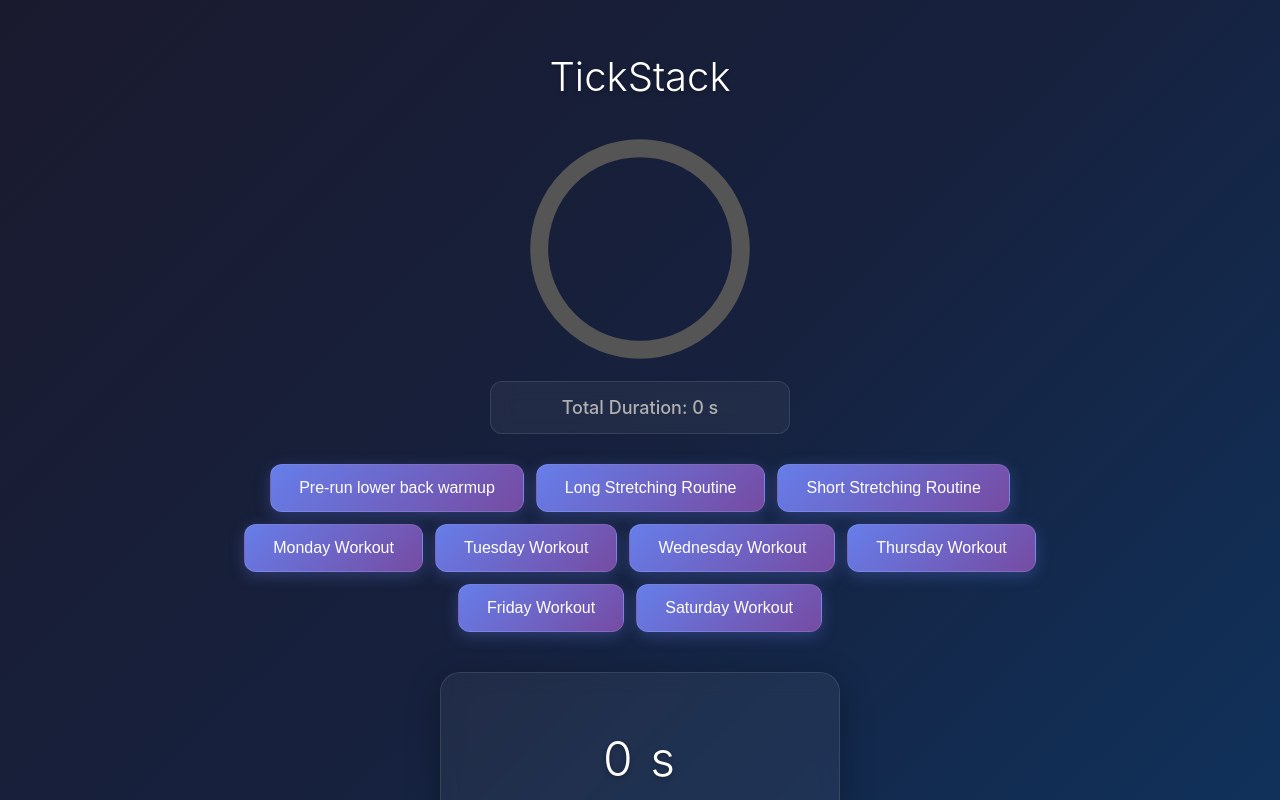
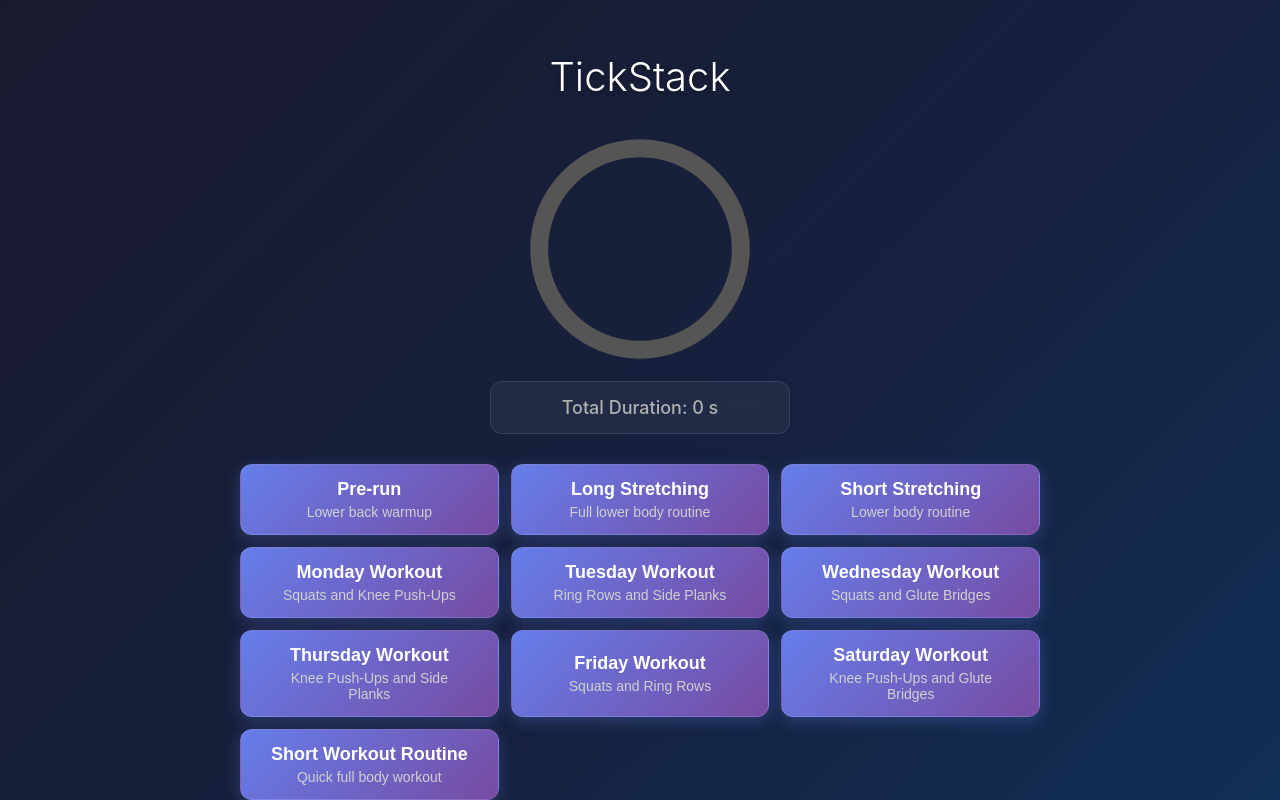
Before and after one commit to podlomar/tickstack, a React app: page / in a window 1280 px wide. Shown: the top 800 px of the page. Built offline with nearby package versions, Linux system fonts and the light colour scheme.

Commit message:
Enhance timeline display with titles and subtitles; refactor Timeline class to support subtitles

```diff
--- a/src/components/App/index.tsx
+++ b/src/components/App/index.tsx
@@ -49,7 +49,8 @@ export const App = ({ timelines }: Props) => {
               setCurrentTimeline(timeline);
             }}
           >
-            {timeline.getTitle()}
+            <div className="timeline-title">{timeline.getTitle()}</div>
+            <div className="timeline-subtitle">{timeline.getSubtitle()}</div>
           </button>
         ))}
       </div>
--- a/src/styles.css
+++ b/src/styles.css
@@ -62,10 +62,9 @@ h1 {
 }
 
 #timelines {
-  display: flex;
-  flex-wrap: wrap;
+  display: grid;
+  grid-template-columns: repeat(auto-fit, minmax(200px, 1fr));
   gap: 12px;
-  justify-content: center;
   margin: 30px 0;
   max-width: 800px;
   margin: 30px auto;
@@ -138,3 +137,15 @@ h1 {
 .progress {
   transition: stroke-dashoffset 1s linear;
 }
+
+.timeline-title {
+  font-size: 18px;
+  font-weight: 600;
+  margin-bottom: 4px;
+}
+
+.timeline-subtitle {
+  font-size: 14px;
+  font-weight: 400;
+  color: #d0d0d0;
+}
--- a/src/timelines.ts
+++ b/src/timelines.ts
@@ -81,14 +81,19 @@ const createDailyRoutine = (
     elements.push(...exercise.sets);
   }
 
+  const exerciseNames = exercises.map(e => e.name).join(' and ');
+
   return new Timeline(
     title,
+    exerciseNames,
     [
-      new Phrase(`Starting ${title} routine`),
+      new Phrase(`Starting ${title} routine with ${exerciseNames}`),
       ...elements,
       new Counter(60, 'Rest for {{remains}} seconds and prepare for front plank'),
-      new Counter(45, 'Front plank for {{remains}} seconds'),
-      new Counter(60, 'Rest for {{remains}} seconds and prepare for bar hang'),
+      new Counter(50, 'Front plank for {{remains}} seconds'),
+      new Counter(60, 'Rest for {{remains}} seconds and prepare for ring hold'),
+      new Counter(20, 'Ring hold for {{remains}} seconds'),
+      new Counter(30, 'Rest for {{remains}} seconds and prepare for bar hang'),
       new Counter(30, 'Bar hang for {{remains}} seconds'),
       new Phrase(`Great job! You have completed the ${title} routine`),
     ]
@@ -96,7 +101,7 @@ const createDailyRoutine = (
 };
 
 export const timelines = [
-  new Timeline('Pre-run lower back warmup', [
+  new Timeline('Pre-run', 'Lower back warmup', [
     new Phrase('Starting pre-run lower back warmup routine'),
     new Counter(20, 'Prepare for cat-cow stretch'),
     new Counter(60, 'Cat-cow stretch for {{remains}} seconds'),
@@ -114,7 +119,7 @@ export const timelines = [
     new Counter(15, 'Switch directions'),
     new Phrase('Great! You are ready for your run!'),
   ]),
-  new Timeline('Long Stretching Routine', [
+  new Timeline('Long Stretching', 'Full lower body routine', [
     new Counter(10, 'Prepare for quads stretch'),
     new Counter(30, 'Quads stretch for {{remains}} seconds'),
     new Counter(5, 'Switch legs'),
@@ -165,7 +170,7 @@ export const timelines = [
     new Counter(20, 'Get ready for meditation'),
     new Counter(60 * 7, 'Meditation time for 7 minutes! Relax and breathe deeply', 'Congratulations! You have completed the long morning stretching routine!'),
   ]),
-  new Timeline('Short Stretching Routine', [
+  new Timeline('Short Stretching', 'Lower body routine', [
     new Counter(10, 'Prepare for calf stretch'),
     new Counter(30, 'Calf stretch for {{remains}} seconds'),
     new Counter(3, 'Switch legs'),
@@ -201,4 +206,15 @@ export const timelines = [
   createDailyRoutine('Thursday Workout', kneePushUps, sidePlanks),
   createDailyRoutine('Friday Workout', squats, ringRows),
   createDailyRoutine('Saturday Workout', kneePushUps, gluteBridges),
+  new Timeline('Short Workout Routine', 'Quick full body workout', [
+    new Counter(15, 'Prepare for squats'),
+    new Counter('stopwatch', 'Squats set'),
+    new Counter(60, 'Rest for {{remains}} seconds and prepare for knee push-ups'),
+    new Counter('stopwatch', 'Knee push-ups set'),
+    new Counter(60, 'Rest for {{remains}} seconds and prepare for front plank'),
+    new Counter(45, 'Front plank for {{remains}} seconds'),
+    new Counter(60, 'Rest for {{remains}} seconds and prepare for bar hang'),
+    new Counter(30, 'Bar hang for {{remains}} seconds'),
+    new Phrase('Great job! You have completed the short workout routine!'),
+  ]),
 ];
--- a/src/timers.ts
+++ b/src/timers.ts
@@ -166,14 +166,18 @@ export class Phrase implements TimelineElement {
 
 export class Timeline {
   private title: string;
+  private subtitle: string;
   private elements: TimelineElement[] = [];
   private currentIndex: number = 0;
   private totalDuration: number = 0;
   private stateCallback: (state: TimerState) => void = () => { };
   private wakeLock: WakeLockSentinel | null = null;
 
-  public constructor(title: string, elements: TimelineElement[]) {
+  public constructor(
+    title: string, subtitle: string, elements: TimelineElement[]
+  ) {
     this.title = title;
+    this.subtitle = subtitle;
     this.elements = elements;
     this.totalDuration = elements.reduce((sum, element) => {
       const duration = element.getDuration();
@@ -218,6 +222,10 @@ export class Timeline {
     return this.title;
   }
 
+  public getSubtitle(): string {
+    return this.subtitle;
+  }
+
   public getTotalDuration(): number {
     return this.totalDuration;
   }
```
Also changed, not shown: src/types/css-modules.d.ts (added, +9 -0 lines).
